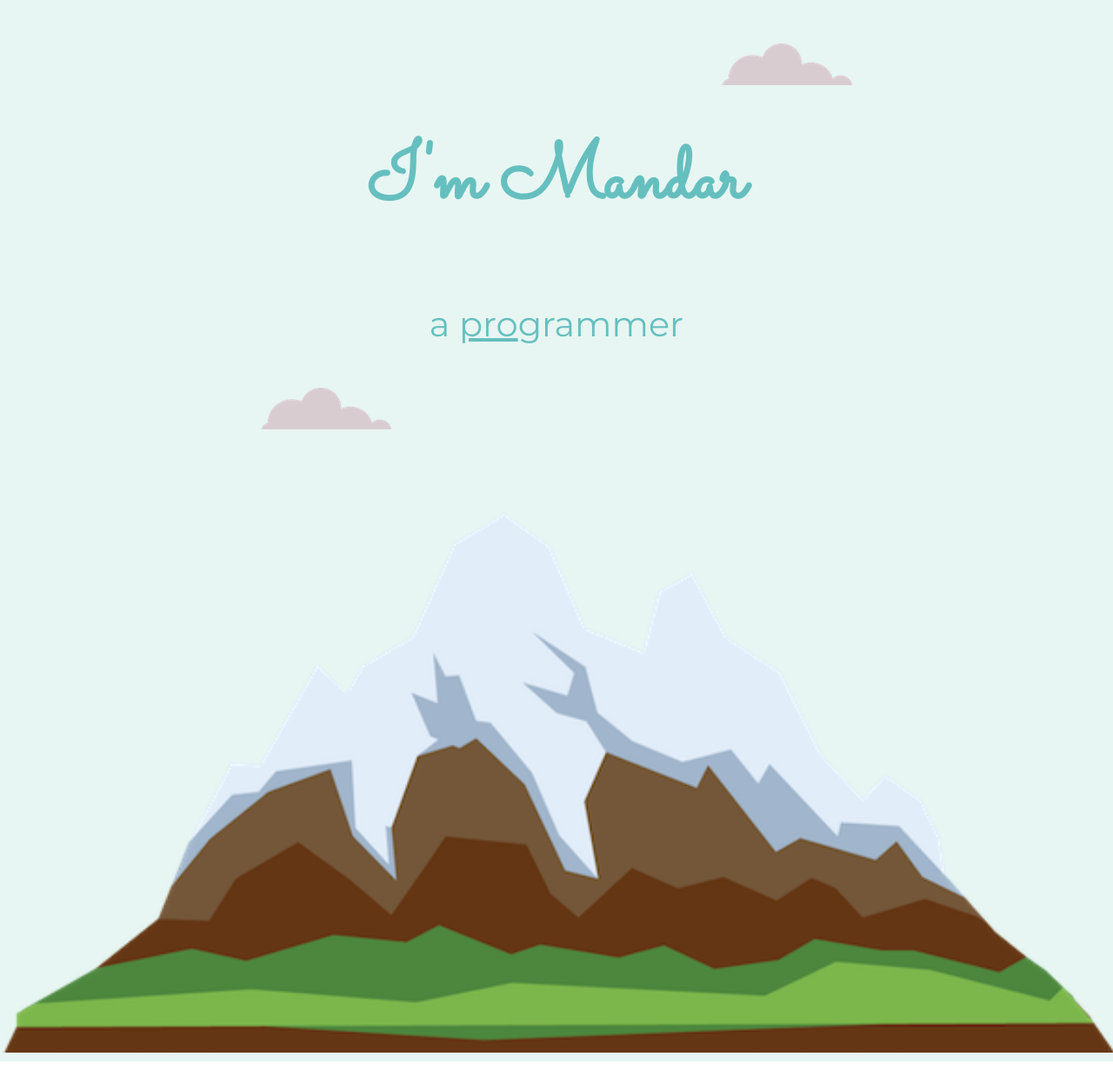
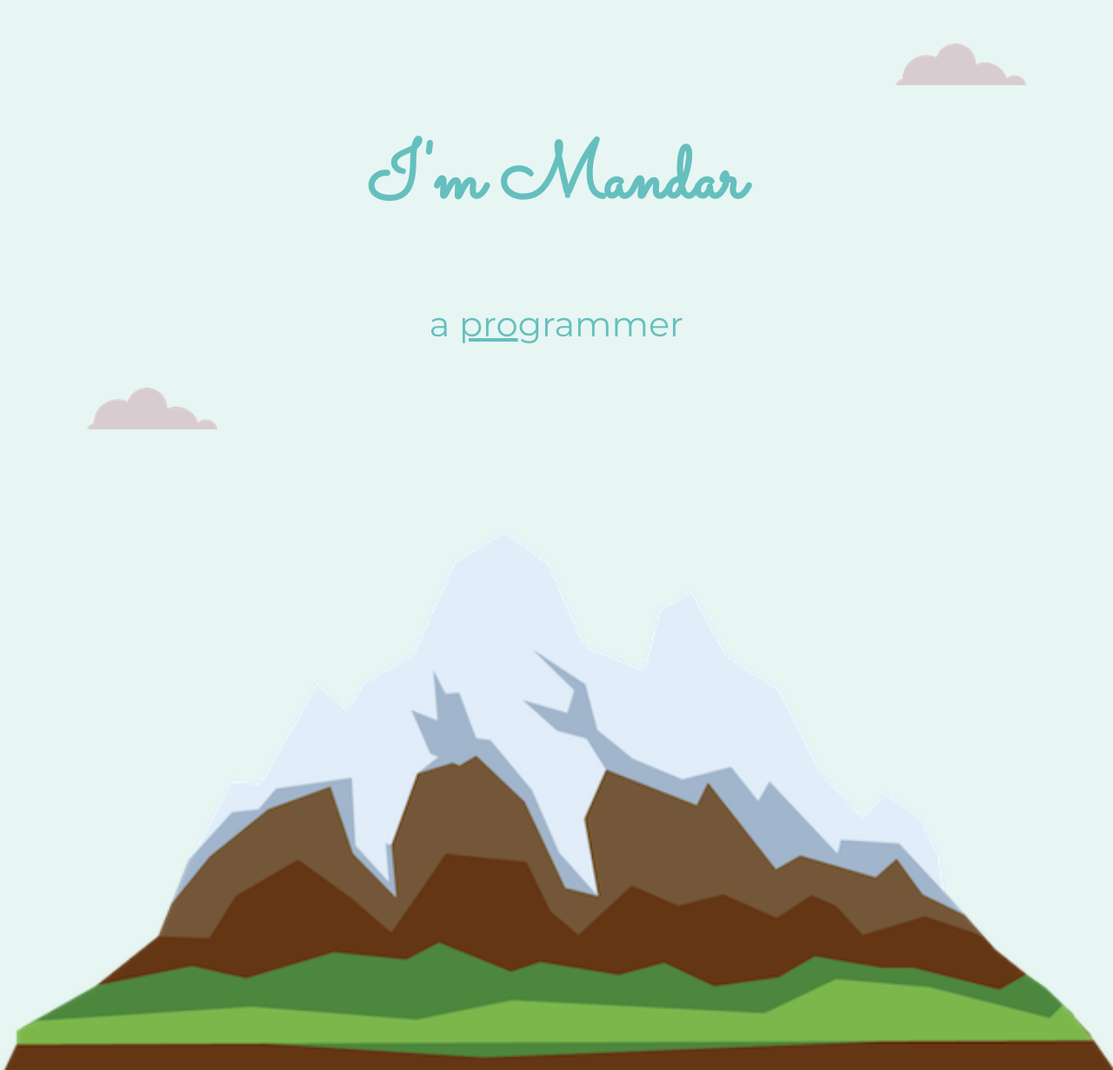
Before and after one commit to MandarUmare/personalsite, a plain HTML site: page index.html in a window 1280 px wide. Shown: the top 1231 px of the page at 87% size. Drawn offline with Linux system fonts and the light colour scheme.

Commit message:
Update index2.css

```diff
--- a/index2.css
+++ b/index2.css
@@ -14,14 +14,14 @@ body{
 }
 .top-cloud{
     position:absolute;
-    right:300px;
+    right:100px;
     top:50px;
 
 }
 .bottom-cloud{
     position: absolute;
 
-    left:300px;
+    left:100px;
 
 }
 h1{
@@ -53,6 +53,7 @@ span{
     padding: 0px 2px;
     width:100%;
     position:relative;
+    margin-top:20px;
 
 
 
```
